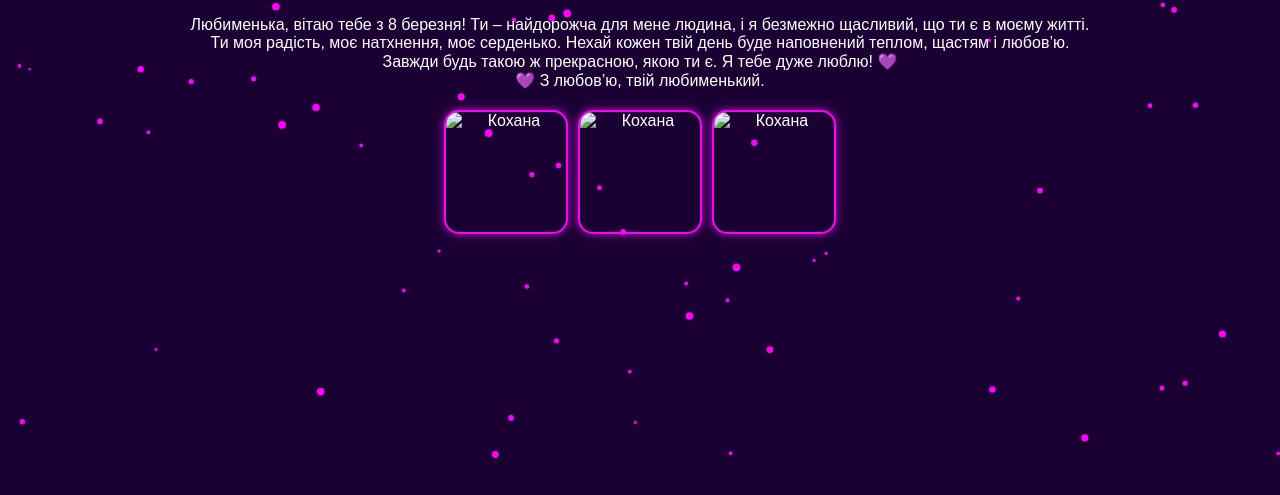
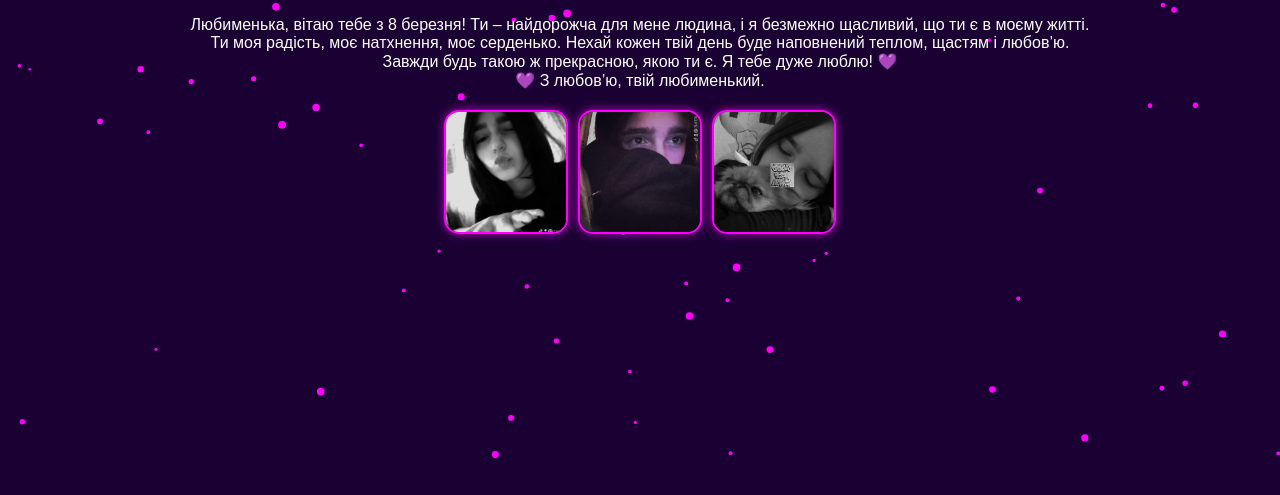
Before and after one commit to cyber-dron/8March, a plain HTML site: page index.html in a window 1280 px wide. Shown: the part 325-820 px from the top of the page. Drawn offline with Linux system fonts and the light colour scheme.

Commit message:
Update index.html

```diff
--- a/index.html
+++ b/index.html
@@ -80,9 +80,9 @@
         <p>Завжди будь такою ж прекрасною, якою ти є. Я тебе дуже люблю! 💜</p>
         <p>💜 З любов’ю, твій любименький.</p>
         <div class="photo-container">
-            <img src="photo1.jpg" alt="Кохана">
-            <img src="photo2.jpg" alt="Кохана">
-            <img src="photo3.jpg" alt="Кохана">
+            <img src="1.jpg" alt="Кохана">
+            <img src="2.jpg" alt="Кохана">
+            <img src="3.jpg" alt="Кохана">
         </div>
     </div>
     <script>
```
